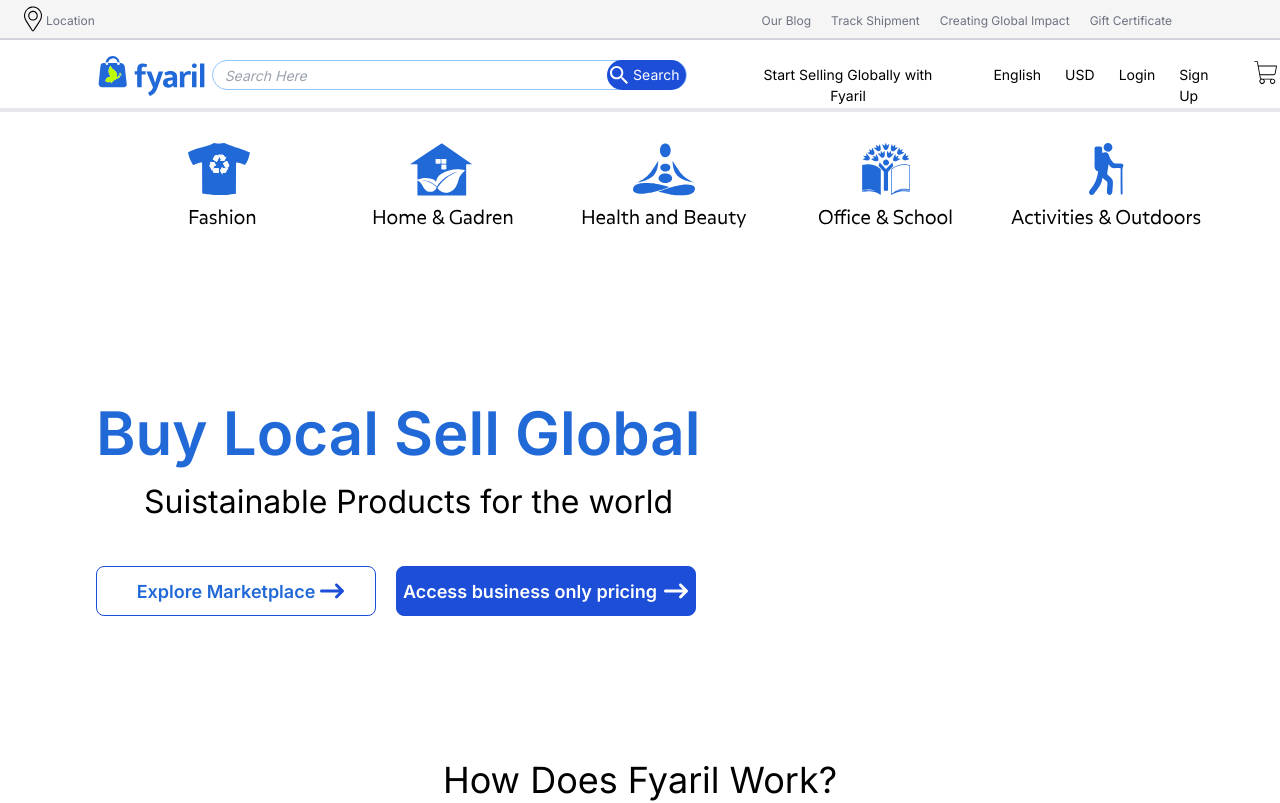
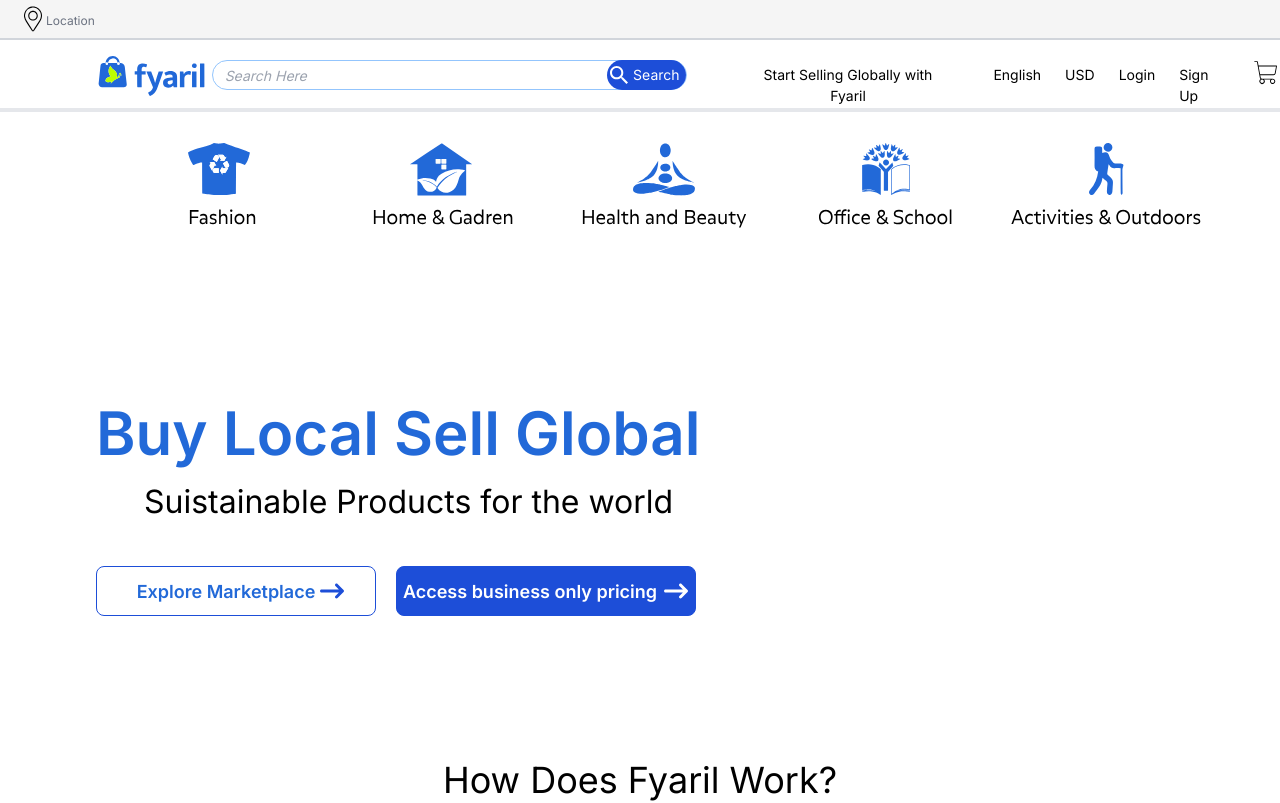
Before and after one commit to afdalmaulana/project_ui, a Next.js app: page / in a window 1280 px wide. Shown: the top 803 px of the page. Built offline with nearby package versions, Linux system fonts and the light colour scheme.

Commit message:
adding hamburger on navbar

```diff
--- a/src/app/page.jsx
+++ b/src/app/page.jsx
@@ -1,3 +1,4 @@
+"use client";
 import Banner from "@/components/banner";
 import { Goals } from "@/components/developmentGoals";
 import Navbar from "@/components/navbar";
--- a/src/components/navbar.jsx
+++ b/src/components/navbar.jsx
@@ -1,23 +1,37 @@
+"use clients";
 import clsx from "clsx";
 import location from "../../public/location.svg";
 import Image from "next/image";
 import { GiHamburgerMenu } from "react-icons/gi";
+import { IoClose } from "react-icons/io5";
+import { useState } from "react";
 export default function Navbar() {
+  const [navbar, setNavbar] = useState(false);
   return (
-    <div className="border-b-2 border-gray-300 bg-neutral-100 w-full h-10 flex justify-between pr-8 pl-[1.5rem] py-1">
-      <div className="text-gray-500 flex">
-        <Image src={location} alt="location" className="mr-1 h-[30px]" />
-        <div className="hidden desktop:block mt-2 text-[12px]">Location</div>
+    <>
+      <div className="border-b-2 border-gray-300 bg-neutral-100 w-full h-10 flex justify-between pr-2 desktop:pr-8 pl-[1.5rem] py-1">
+        <div className="text-gray-500 flex">
+          <Image src={location} alt="location" className="mr-1 h-[30px]" />
+          <div className="hidden desktop:block mt-2 text-[12px]">Location</div>
+        </div>
+        <div className="mt-1 text-2xl tablet:hidden mobile:block">
+          <button onClick={() => setNavbar(!navbar)}>
+            {navbar ? <IoClose /> : <GiHamburgerMenu />}
+          </button>
+        </div>
       </div>
-      <div className="mt-1 text-2xl tablet:hidden mobile:block">
-        <GiHamburgerMenu />
+      <div
+        className={`absolute right-[35px] top-[1.25rem] z-20 w-[19rem] items-center bg-[#2269D8] opacity-90 px-12 py-8 rounded-md ${
+          navbar ? "block" : "hidden"
+        }`}
+      >
+        <ul className="flex flex-col text-[18px] justify-between items-center text-white">
+          <li className="pb-6">Our blog</li>
+          <li className="pb-6">Track Shipment</li>
+          <li className="pb-6">Creating Global Impact</li>
+          <li className="pb-6">Gift Certificate</li>
+        </ul>
       </div>
-      <div className="hidden desktop:flex justify-between text-gray-500 mt-2 mr-[3.5rem] text-[12px]">
-        <div className="mr-5">Our Blog</div>
-        <div className="mr-5">Track Shipment</div>
-        <div className="mr-5">Creating Global Impact</div>
-        <div className="mr-5">Gift Certificate</div>
-      </div>
-    </div>
+    </>
   );
 }
```
